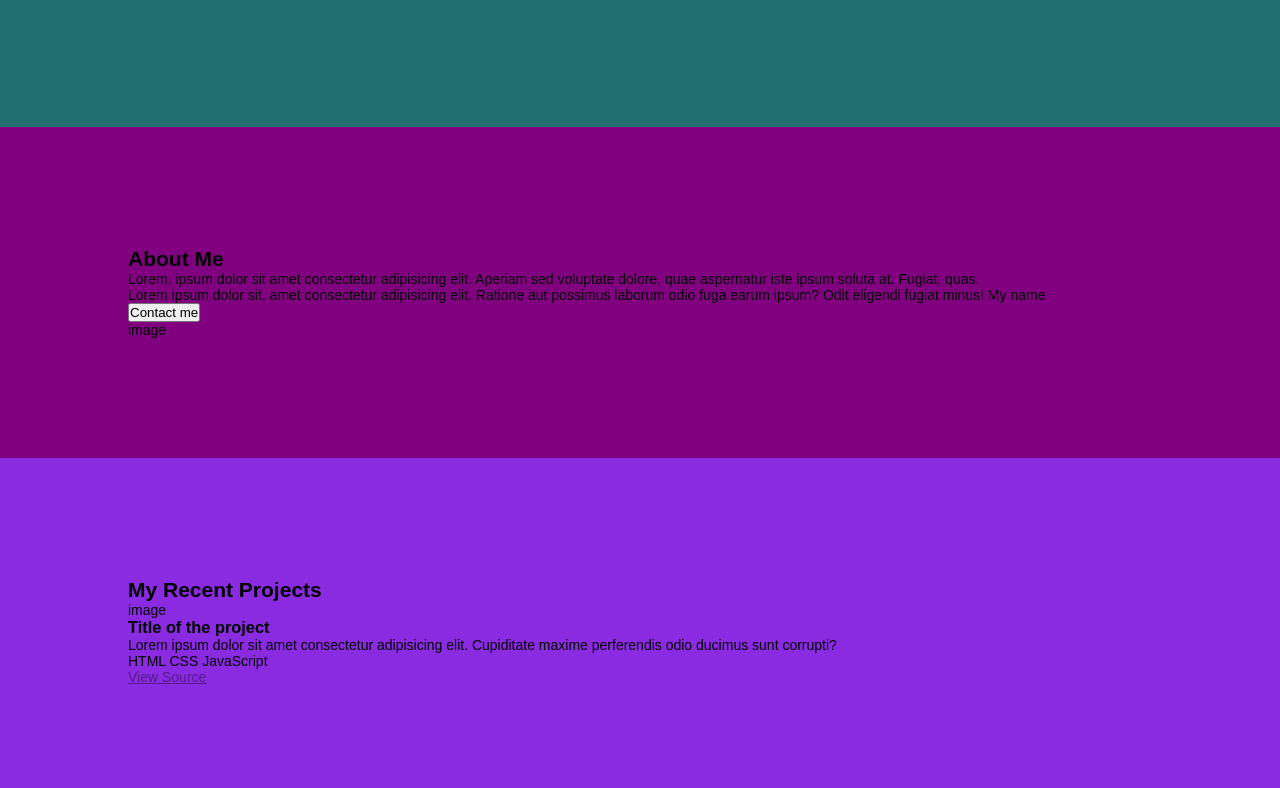
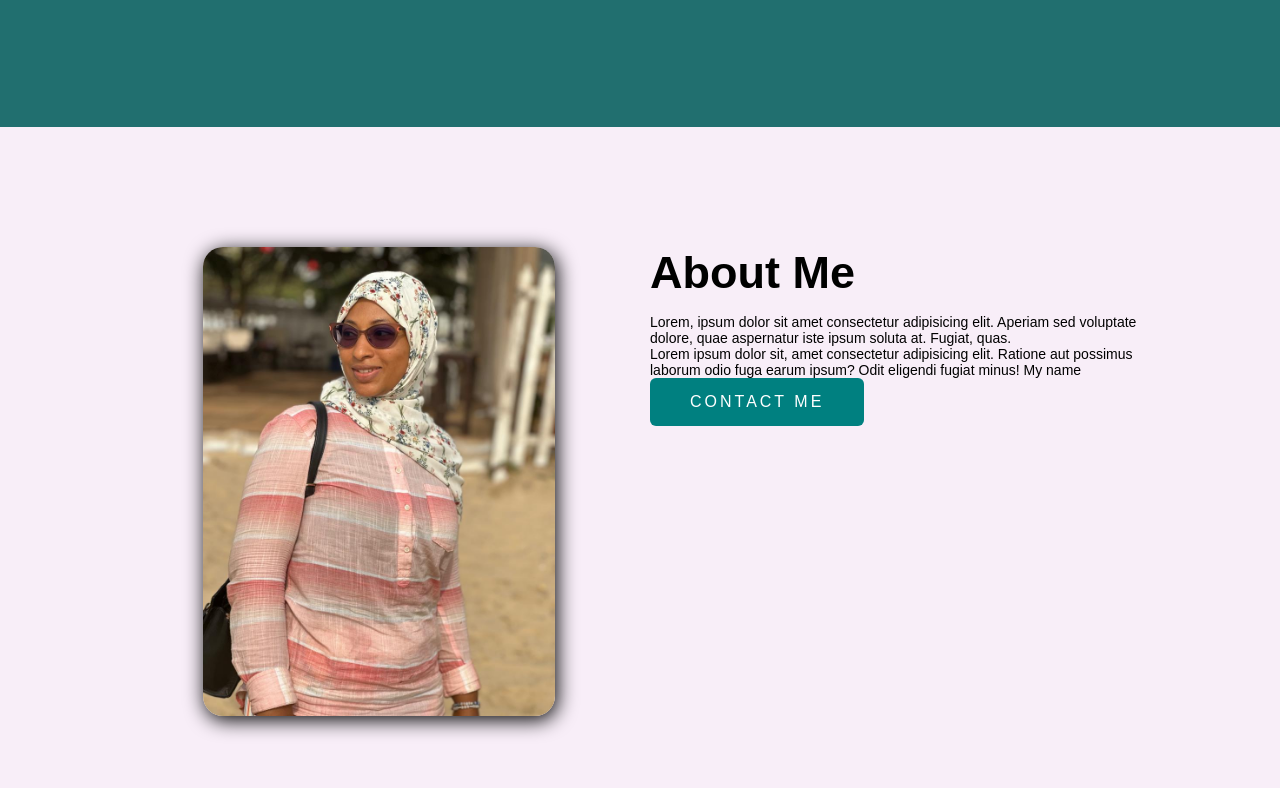
Before and after one commit to barriekhad228-arch/Kadijatu-portfolio, a plain HTML site: page index.html in a window 1280 px wide. Shown: the part 452-1240 px from the top of the page. Drawn offline with Linux system fonts and the light colour scheme.

Commit message:
style the about section

```diff
--- a/css/style.css
+++ b/css/style.css
@@ -91,8 +91,55 @@ header nav ul li a {
 }
 
 #about{
-    background-color: purple;
+    background-color: rgb(248, 238, 248);
 }
+
+#about .container {
+    display: flex;
+    gap: 20px;
+}
+
+#about .about-left {
+    width: 50%;
+    display: flex;
+    justify-content: center;
+}
+
+
+#about .about-left img{
+    width: 70%;
+    border-radius: 20px;
+    box-shadow: 2px 4px 20px;
+}
+
+#about .about-right {
+    width: 50%;
+}
+
+#about .about-right h2 {
+    font-size: 45px;
+    margin-bottom: 15px;
+    list-style: 20px;
+}
+
+#about .container {
+
+}
+
+#about .about-right button {
+    background-color: teal;
+    padding: 15px 40px;
+    border-radius: 6px;
+    border: none;
+    font-size: 16px;
+    text-transform: uppercase;
+    letter-spacing: 3px;
+    color: #fff;
+
+}
+
+
+
 
 #porfolio{
     background-color: blueviolet;
--- a/index.html
+++ b/index.html
@@ -38,7 +38,10 @@
       <!-- About -->
       <section id="about">
         <div class="container">
-          <div>
+          <div class="about-left">
+            <img src="./images/dijah.jpg" alt="Kadijatu" />
+          </div>
+          <div class="about-right">
             <h2>About Me</h2>
             <p>
               Lorem, ipsum dolor sit amet consectetur adipisicing elit. Aperiam
@@ -53,8 +56,6 @@
 
             <button>Contact me</button>
           </div>
-
-          <div>image</div>
         </div>
       </section>
 
```
